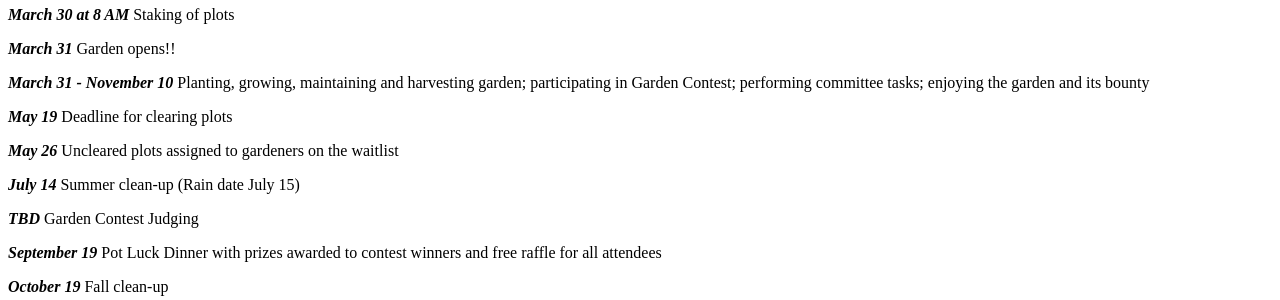
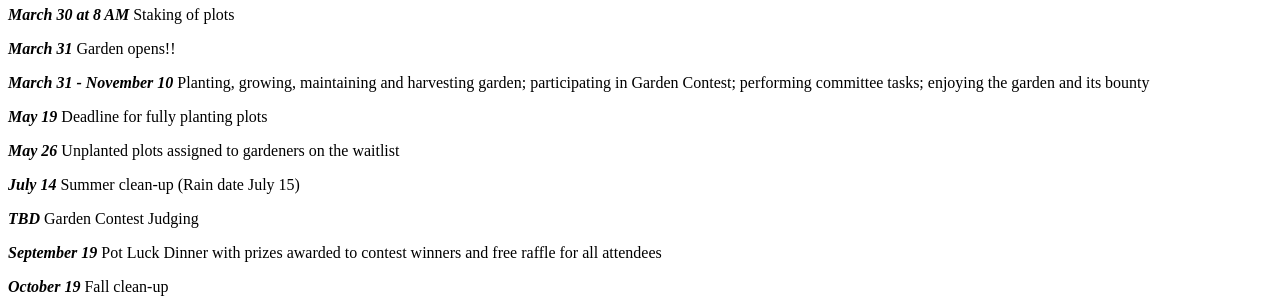
Before and after one commit to bosborne/nyackcommunitygarden, a Jekyll site: the page built from garden-dates/index.md, in a window 1280 px wide. Shown: the part 456-756 px from the top of the page. Built offline with Jekyll 4.4.1, drawn with Linux system fonts in a browser that asks for light colours; nearby versions of some CDN libraries; library files that are not in the unit come from our copies.

Commit message:
Change date

```diff
--- a/garden-dates/index.md
+++ b/garden-dates/index.md
@@ -21,9 +21,9 @@ published: true
 
 ***March 31 - November 10*** Planting, growing, maintaining and harvesting garden; participating in Garden Contest; performing committee tasks; enjoying the garden and its bounty
 
-***May 19*** Deadline for clearing plots
+***May 19*** Deadline for fully planting plots
 
-***May 26*** Uncleared plots assigned to gardeners on the waitlist
+***May 26*** Unplanted plots assigned to gardeners on the waitlist
 
 ***July 14*** Summer clean-up (Rain date July 15)
 
```
